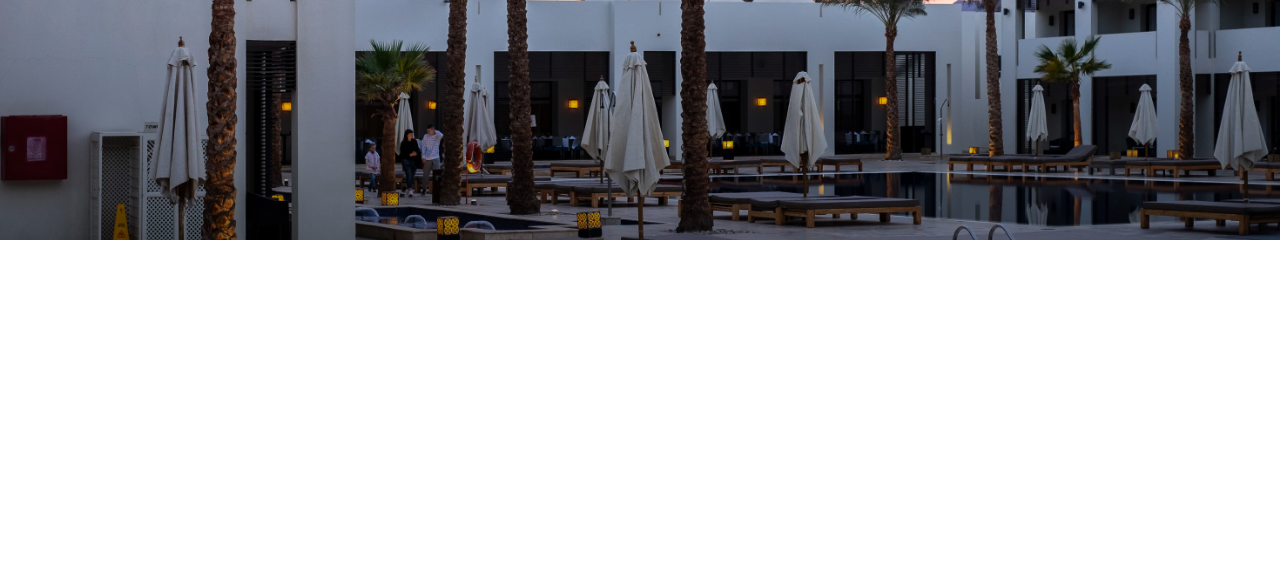
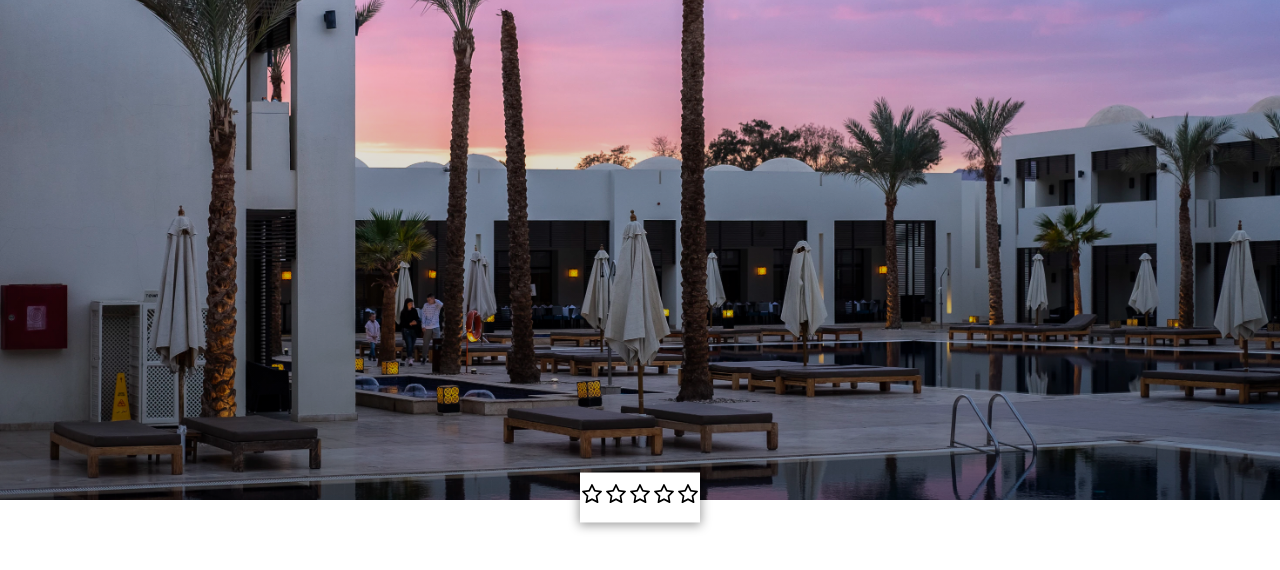
Before and after one commit to mGasiorek998/hotels, a React (Create React App) app: page / in a window 1280 px wide. Shown: the top 570 px of the page. Built offline with nearby package versions, Linux system fonts and the light colour scheme.

Commit message:
Added Header with image

```diff
--- a/package.json
+++ b/package.json
@@ -17,6 +17,7 @@
     "react": "^17.0.2",
     "react-dom": "^17.0.2",
     "react-icons": "^4.3.1",
+    "react-redux": "^7.2.6",
     "react-scripts": "5.0.0",
     "styled-components": "^5.3.3",
     "typescript": "^4.6.2",
--- a/src/assets/styles/theme.ts
+++ b/src/assets/styles/theme.ts
@@ -1,12 +1,11 @@
 import { DefaultTheme } from 'styled-components';
-import { rgba } from 'polished';
 
 export const theme: DefaultTheme = {
   colors: {
     black: '#000',
     white: '#FFF',
     lightGrey: '#C7C7C7',
-    orange: 'FDCC0D',
+    orange: '#FDCC0D',
   },
   devices: {
     tablet: '@media (min-width: 768px)',
--- a/src/components/organisms/Header/Header.styles.ts
+++ b/src/components/organisms/Header/Header.styles.ts
@@ -3,7 +3,7 @@ import { rgba } from 'polished';
 
 export const StyledHeader = styled.header`
   position: relative;
-  height: 30vh;
+  height: 500px;
 `;
 
 export const StyledImage = styled.img`
@@ -11,7 +11,7 @@ export const StyledImage = styled.img`
   height: 100%;
   width: 100%;
   object-fit: cover;
-  object-position: 100% 50%;
+  object-position: 50% 50%;
   z-index: -1;
 
   ${({ theme }) => theme.devices.desktop} {
@@ -29,3 +29,16 @@ export const Overlay = styled.div`
     ${({ theme }) => rgba(theme.colors.black, 0.4)}
   );
 `;
+
+export const FiltersSection = styled.section`
+  height: 50px;
+  position: absolute;
+  left: 50%;
+  bottom: -5%;
+  transform: translate(-50%, -5%);
+  background-color: ${({ theme }) => theme.colors.white};
+  box-shadow: 0 1px 10px 1px ${({ theme }) => rgba(theme.colors.black, 0.4)};
+  display: flex;
+  align-items: center;
+  justify-content: center;
+`;
--- a/src/components/organisms/Header/Header.tsx
+++ b/src/components/organisms/Header/Header.tsx
@@ -1,11 +1,20 @@
-import { Overlay, StyledHeader, StyledImage } from './Header.styles';
+import {
+  FiltersSection,
+  Overlay,
+  StyledHeader,
+  StyledImage,
+} from './Header.styles';
 import HeaderImage from '../../../assets/images/HeaderImage.webp';
+import StarRatingFilter from 'components/molecules/StarRatingFilter/StarRatingFilter';
 
 const Header = () => (
   <StyledHeader>
     <Overlay>
       <StyledImage src={HeaderImage} alt="Header image" />
     </Overlay>
+    <FiltersSection>
+      <StarRatingFilter />
+    </FiltersSection>
   </StyledHeader>
 );
 
--- a/src/index.tsx
+++ b/src/index.tsx
@@ -1,17 +1,22 @@
 import React from 'react';
 import ReactDOM from 'react-dom';
 import { ThemeProvider } from 'styled-components';
+import { Provider } from 'react-redux';
+
 import App from 'pages/App';
 import { theme } from 'assets/styles/theme';
 import { GlobalStyle } from 'assets/styles/GlobalStyle';
 import reportWebVitals from './reportWebVitals';
+import store from './redux/store';
 
 ReactDOM.render(
   <React.StrictMode>
-    <ThemeProvider theme={theme}>
-      <GlobalStyle />
-      <App />
-    </ThemeProvider>
+    <Provider store={store}>
+      <ThemeProvider theme={theme}>
+        <GlobalStyle />
+        <App />
+      </ThemeProvider>
+    </Provider>
   </React.StrictMode>,
   document.getElementById('root')
 );
--- a/src/pages/App.tsx
+++ b/src/pages/App.tsx
@@ -1,3 +1,4 @@
+import StarRatingFilter from 'components/molecules/StarRatingFilter/StarRatingFilter';
 import Header from 'components/organisms/Header/Header';
 
 const App = () => {
```
Also changed, not shown: 1 other file (tests, documents, lock files or other folders).
